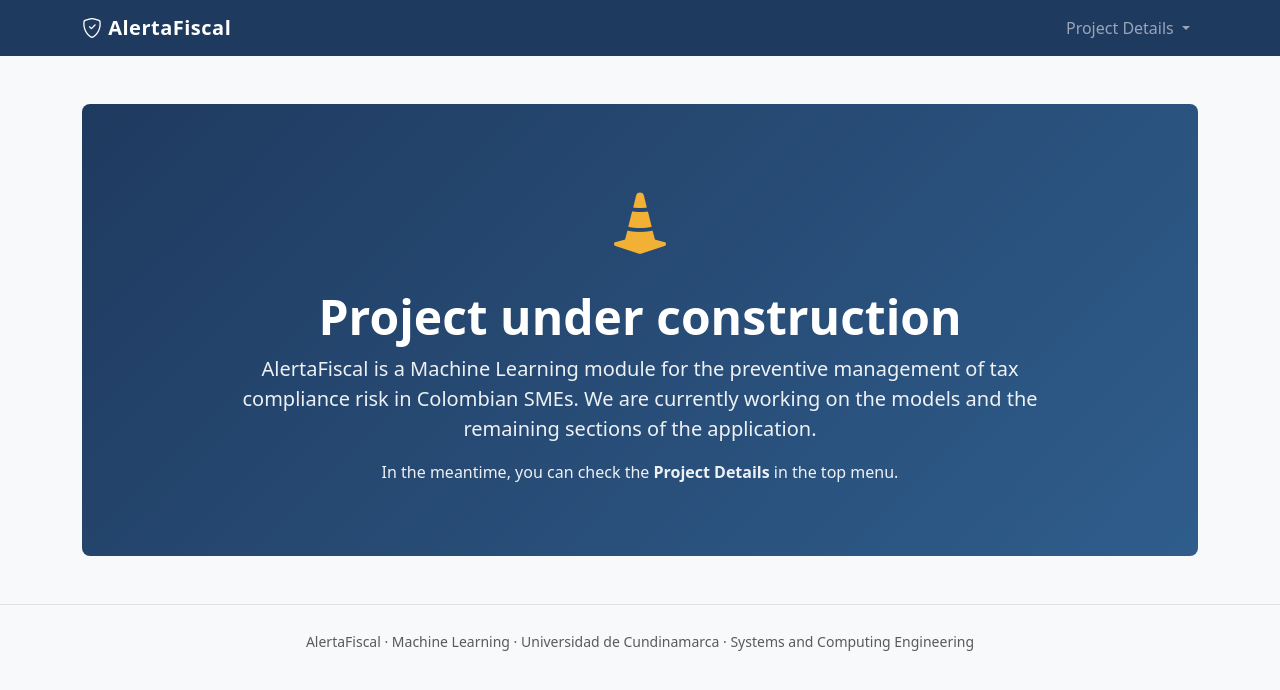
After one commit to SergioMoreno12/AlertaFiscal, a Flask app: template templates/index.html in a window 1280 px wide. The commit adds this page. Shown: the top 690 px of the page. Run offline with Flask 3, Linux system fonts and the light colour scheme; the template is opened without the code that fills it, so the values that code supplies are empty; some libraries are stand-ins or nearby versions.

Commit message:
Página principal en construcción y menú Detalles del proyecto

```diff
--- a/app.py
+++ b/app.py
@@ -53,8 +53,14 @@ DATASETS = [
 ]
 
 
-# ---------- Project Description ----------
+# ---------- Home ----------
 @app.route("/")
+def home():
+    return render_template("index.html")
+
+
+# ---------- Project Details ----------
+@app.route("/descripcion")
 def descripcion():
     return render_template("descripcion.html")
 
--- a/static/styles.css
+++ b/static/styles.css
@@ -53,6 +53,15 @@ body {
 .hero .hero-text {
     max-width: 70ch;
     opacity: 0.92;
+}
+
+.construction {
+    padding-top: 4.5rem !important;
+    padding-bottom: 4.5rem !important;
+}
+.construction .construction-icon {
+    font-size: 4rem;
+    color: #F2B134;
 }
 
 .objectives li {
--- a/templates/base.html
+++ b/templates/base.html
@@ -13,7 +13,7 @@
 
     <nav class="navbar navbar-expand-lg navbar-dark sticky-top app-navbar">
         <div class="container">
-            <a class="navbar-brand fw-bold" href="{{ url_for('descripcion') }}">
+            <a class="navbar-brand fw-bold" href="{{ url_for('home') }}">
                 <i class="bi bi-shield-check"></i> AlertaFiscal
             </a>
             <button class="navbar-toggler" type="button" data-bs-toggle="collapse" data-bs-target="#mainNav">
@@ -22,15 +22,22 @@
 
             <div class="collapse navbar-collapse" id="mainNav">
                 <ul class="navbar-nav ms-auto">
-                    <li class="nav-item">
-                        <a class="nav-link {% if request.endpoint == 'descripcion' %}active{% endif %}" href="{{ url_for('descripcion') }}">
-                            <i class="bi bi-journal-text"></i> Project Description
+                    <li class="nav-item dropdown">
+                        <a class="nav-link dropdown-toggle {% if request.endpoint in ['descripcion', 'datasets'] %}active{% endif %}" href="#" role="button" data-bs-toggle="dropdown">
+                            Project Details
                         </a>
-                    </li>
-                    <li class="nav-item">
-                        <a class="nav-link {% if request.endpoint == 'datasets' %}active{% endif %}" href="{{ url_for('datasets') }}">
-                            <i class="bi bi-database"></i> Datasets
-                        </a>
+                        <ul class="dropdown-menu dropdown-menu-end">
+                            <li>
+                                <a class="dropdown-item {% if request.endpoint == 'descripcion' %}active{% endif %}" href="{{ url_for('descripcion') }}">
+                                    <i class="bi bi-journal-text"></i> Project Description
+                                </a>
+                            </li>
+                            <li>
+                                <a class="dropdown-item {% if request.endpoint == 'datasets' %}active{% endif %}" href="{{ url_for('datasets') }}">
+                                    <i class="bi bi-database"></i> Datasets
+                                </a>
+                            </li>
+                        </ul>
                     </li>
                 </ul>
             </div>
--- /dev/null
+++ b/templates/index.html
@@ -0,0 +1,20 @@
+{% extends "base.html" %}
+
+{% block title %}AlertaFiscal{% endblock %}
+
+{% block content %}
+<div class="project-page">
+    <div class="hero construction p-5 rounded-3 text-center">
+        <i class="bi bi-cone-striped construction-icon"></i>
+        <h1 class="display-5 fw-bold mt-3">Project under construction</h1>
+        <p class="fs-5 mx-auto hero-text">
+            AlertaFiscal is a Machine Learning module for the preventive management of tax
+            compliance risk in Colombian SMEs. We are currently working on the models and the
+            remaining sections of the application.
+        </p>
+        <p class="mb-0 hero-text mx-auto">
+            In the meantime, you can check the <strong>Project Details</strong> in the top menu.
+        </p>
+    </div>
+</div>
+{% endblock %}
```
